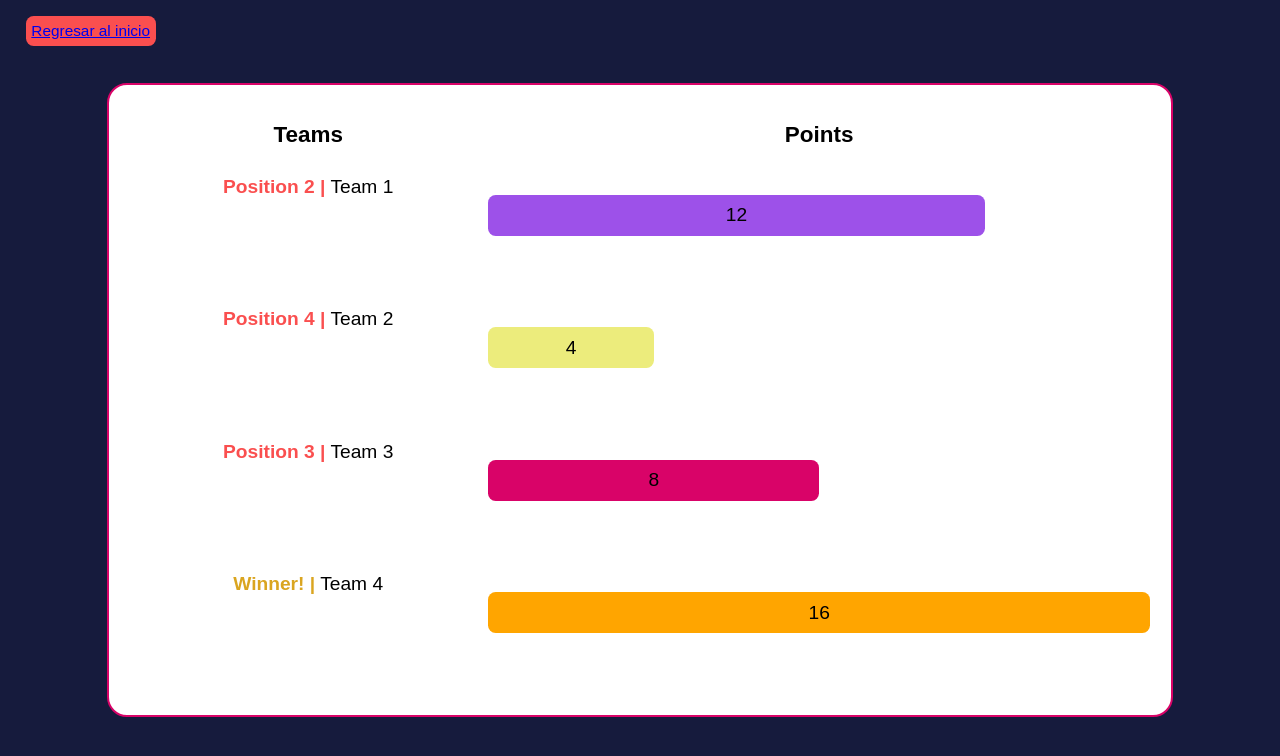
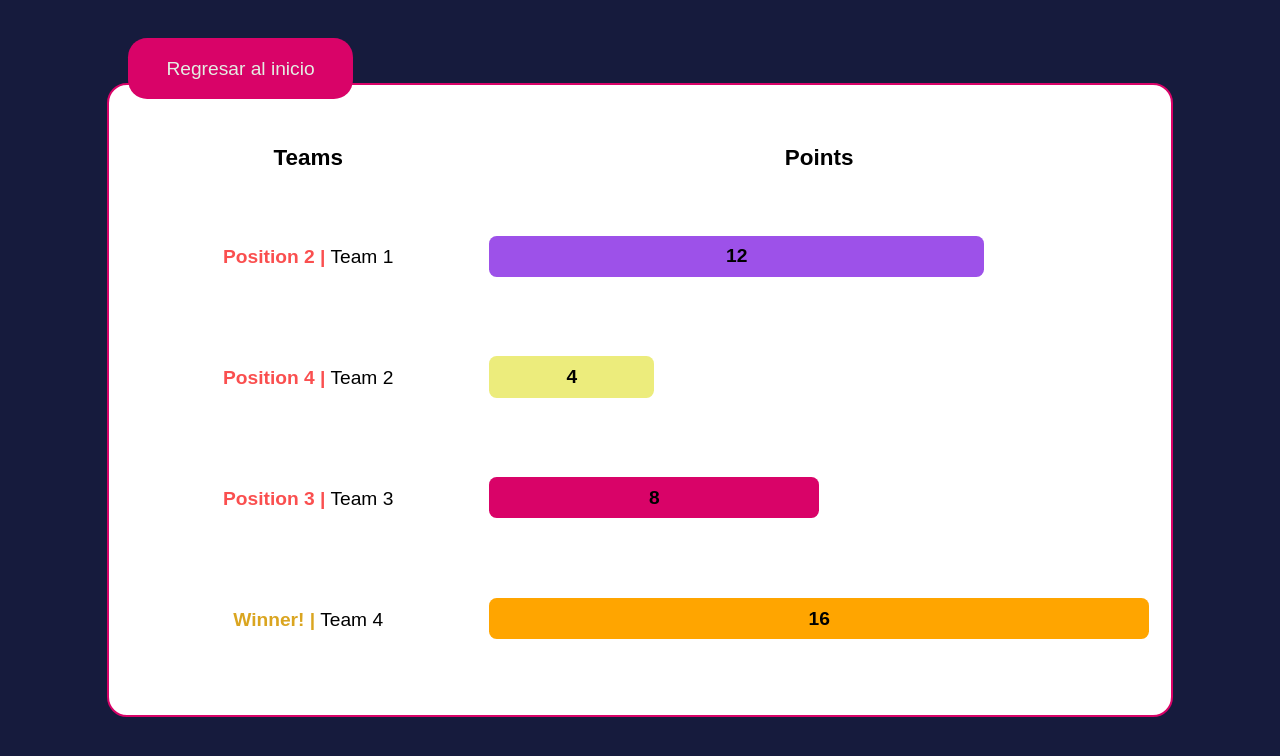
Before and after one commit to RAH-Code-dev/memorama, a Next.js app in the folder frontend/: page /stats in a window 1280 px wide. Shown: the top 756 px of the page. Built offline with nearby package versions, Linux system fonts and the light colour scheme.

Commit message:
Stats style corrected (Desktop)

```diff
--- a/frontend/src/app/stats/page.jsx
+++ b/frontend/src/app/stats/page.jsx
@@ -1,6 +1,6 @@
 "use client"
 
-import "@/styles/pages/stats.css"
+import style from "@/styles/pages/stats.module.css"
 import Link from "next/link";
 import { useState, useEffect } from "react"
 
@@ -31,12 +31,12 @@ const Page = () => {
         addTeamsPoints();
         seconds++;
       } else {
-                document.getElementById("t1-classification").innerText = "Position 2 | ";
-                document.getElementById("t2-classification").innerText = "Position 4 | ";
-                document.getElementById("t3-classification").innerText = "Position 3 | ";
-                document.getElementById("t4-classification").innerText = "Winner! | ";
+        document.getElementById("t1Classification").innerText = "Position 2 | ";
+        document.getElementById("t2Classification").innerText = "Position 4 | ";
+        document.getElementById("t3Classification").innerText = "Position 3 | ";
+        document.getElementById("t4Classification").innerText = "Winner! | ";
 
-                document.getElementById("return-button").style.visibility = "visible";
+        document.getElementById("returnButton").style.visibility = "visible";
 
         clearInterval(intervalID);
       }
@@ -63,35 +63,49 @@ const Page = () => {
   }
 
   return (
-        <section id="stats">
+    <section className={style.statsParent}>
+      <section id={style.stats}>
         <table>
           <thead>
             <tr>
-                        <th id="teams-header"><h3>Teams</h3></th>
-                        <th id="points-header"><h3>Points</h3></th>
+              <th id={style.teamsHeader}><h3>Teams</h3></th>
+              <th id={style.pointsHeader}><h3>Points</h3></th>
             </tr>
           </thead>
           <tbody>
             {
               Object.values(teamsData).map(teamData => {
+                const tClassification = style[`t${teamData.teamId}Classification`]
+                const tPercentage = style[`t${teamData.teamId}Percentage`]
+
                 return(
                   <tr key={teamData.teamId}>
-                                    <td className="teamName"><p className="position" id={`t${teamData.teamId}-classification`}></p><p className="teams-list">Team {teamData.teamId}</p></td>
+
+                    <td className={style.teamName}>
+                      <p
+                        className={`${style.position} ${tClassification}`}
+                        id={`t${teamData.teamId}Classification`}></p>
+                      <p className={style.teamsList}>Team {teamData.teamId}</p>
+                    </td>
+
                     <td>
                       <p
-                                            id={`t${teamData.teamId}-percentage`}
+                        className={`${tPercentage} ${style.percentage}`}
+                        id={`t${teamData.teamId}Percentage`}
                         style={{width: (teamData.points * 6.25) + '%'}}
                       >
                         <strong>{teamData.points}</strong>
                       </p>
                     </td>
+
                   </tr>
                 )
               })
             }
           </tbody>
       </table>
-            <Link href={"/"} id="return-button">Regresar al inicio</Link>
+      <Link href={"/"} className={style.returnButton} id="returnButton">Regresar al inicio</Link>
+    </section>
   </section>
   )
 }
--- a/frontend/src/styles/globals.css
+++ b/frontend/src/styles/globals.css
@@ -9,4 +9,5 @@ body {
 
   height: 100%;
   width: 100%;
+  box-sizing: border-box;
 }
--- a/frontend/src/styles/pages/stats.css
+++ b/frontend/src/styles/pages/stats.module.css
@@ -1,28 +1,11 @@
-* {
-    margin: 0;
-    padding: 0;
-    font-family: "Montserrat", sans-serif;
-    font-optical-sizing: auto;
-    font-weight: 400;
-    font-style: normal;
-}
-
-html,
-body {
+.statsParent {
     width: 100%;
     height: 100%;
-}
-
-body {
     display: flex;
     align-items: center;
     justify-content: center;
 
     background-color: #161b3d;
-}
-
-h3 {
-    font-weight: 600;
 }
 
 #stats {
@@ -38,51 +21,56 @@ h3 {
     color: black;
 }
 
-table {
+#stats > table {
     width: 100%;
     height: 100%;
 }
 
-#teams-header {
+#stats > table > tbody {
+    width: 100%;
+}
+
+#teamsHeader {
     width: 35%;
 }
 
-#points-header {
+#pointsHeader {
     width: 65%;
 }
 
-.teams-list {
+.teamsList {
     text-align: center;
 }
 
-p {
-    margin: 2vh 0 2vh;
+.percentage {
     padding: .5rem 0 .5rem;
-
+    margin: 0;
     text-align: center;
-
     border-radius: .4rem;
+    transition: .5s ease-in-out;
 }
 
-#t1-percentage {
+.t1Percentage {
     background-color: rgb(157, 81, 233);
 }
 
-#t2-percentage {
+.t2Percentage {
     background-color: rgb(236, 236, 124);
 }
 
-#t3-percentage {
+.t3Percentage {
     background-color: #d90368;
 }
 
-#t4-percentage {
+.t4Percentage {
     background-color: orange;
 }
 
 .teamName {
+    height: 100%;
     display: flex;
     justify-content: center;
+    align-items: center;
 }
 
 .position {
@@ -91,19 +79,24 @@ p {
     font-weight: 600;
 }
 
-#t4-classification {
+.t4Classification {
     color: goldenrod;
 }
 
-#return-button {
+.returnButton {
     visibility: hidden;
-    border: none;
-    padding: .3rem;
-    font-size: .8rem;
     position: absolute;
-    top: 2%;
-    left: 2%;
-    background-color: rgb(250, 79, 79);
-    border-radius: .4rem;
-    cursor: pointer;
+    top: 2rem;
+    background-color: #d90368;
+    color: #e4eee3;
+    padding: 1rem 2rem;
+    border-radius: 1rem;
+    text-decoration: none;
+    transition: .5s ease-in-out;
 }
+
+.returnButton:hover {
+    font-weight: bold;
+    background-color: #e4eee3;
+    color: #d90368;
+}
```
Lines whose indentation alone changed are shown as unchanged.
